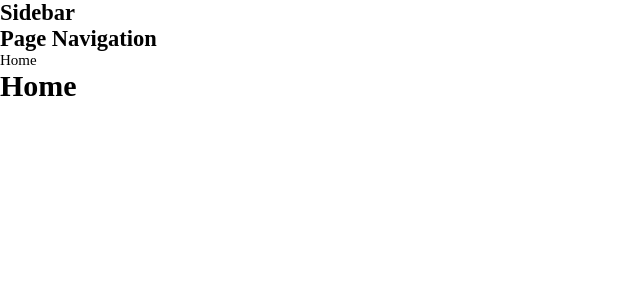
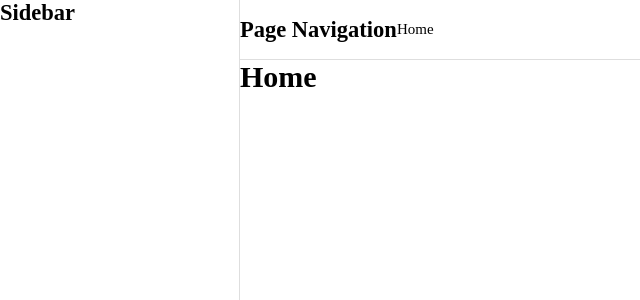
Before and after one commit to jindrichkraft/kanban-app, a React app: page / in a window 1280 px wide. Shown: the top 300 px of the page, without its empty margins (0-640 px from the left). Built offline with nearby package versions, Linux system fonts and the light colour scheme; the HTML template or start-up script is replaced by a standard one.

Commit message:
Creating the main layout

```diff
--- a/src/App.tsx
+++ b/src/App.tsx
@@ -4,6 +4,7 @@ import HomePage from './pages/HomePage';
 
 import './styles/reset.scss';
 import './styles/main.scss';
+import './styles/layout.scss';
 
 const App = (): JSX.Element => (
   <Routes>
--- a/src/components/blocks/PageNavigation/PageNavigation.component.tsx
+++ b/src/components/blocks/PageNavigation/PageNavigation.component.tsx
@@ -1,10 +1,12 @@
 import { Link } from 'react-router-dom';
 
+import './PageNavigation.styles.scss';
+
 const PageNavigation = (): JSX.Element => (
-  <nav>
+  <nav className="page-navigation">
     <h2>Page Navigation</h2>
-    <ul>
-      <li>
+    <ul className="nav-items">
+      <li className="nav-item">
         <Link to="/">Home</Link>
       </li>
     </ul>
--- /dev/null
+++ b/src/components/blocks/PageNavigation/PageNavigation.styles.scss
@@ -0,0 +1,9 @@
+.page-navigation {
+  display: flex;
+  align-items: center;
+  border-bottom: 1px solid #dedede;
+
+  .nav-items {
+    display: flex;
+  }
+}
--- a/src/components/blocks/PageSidebar/PageSidebar.component.tsx
+++ b/src/components/blocks/PageSidebar/PageSidebar.component.tsx
@@ -1,5 +1,7 @@
+import './PageSidebar.styles.scss';
+
 const PageSidebar = (): JSX.Element => (
-  <nav>
+  <nav className="page-sidebar">
     <h2>Sidebar</h2>
   </nav>
 );
--- /dev/null
+++ b/src/components/blocks/PageSidebar/PageSidebar.styles.scss
@@ -0,0 +1,3 @@
+.page-sidebar {
+  border-right: 1px solid #dedede;
+}
--- a/src/layouts/DefaultLayout.tsx
+++ b/src/layouts/DefaultLayout.tsx
@@ -9,7 +9,7 @@ const DefaultLayout = ({ children }: IProps): JSX.Element => (
   <>
     <PageSidebar />
     <PageNavigation />
-    {children}
+    <div className="page-content">{children}</div>
   </>
 );
 
--- /dev/null
+++ b/src/styles/layout.scss
@@ -0,0 +1,14 @@
+#root {
+  display: grid;
+  grid-template-columns: 240px 1fr;
+  grid-template-rows: 60px 1fr;
+  gap: 0px 0px;
+  grid-template-areas:
+    'sidebar navigation'
+    'sidebar content';
+  height: 100vh;
+}
+
+.page-sidebar { grid-area: sidebar; }
+.page-navigation { grid-area: navigation; }
+.page-content { grid-area: content; }
```
